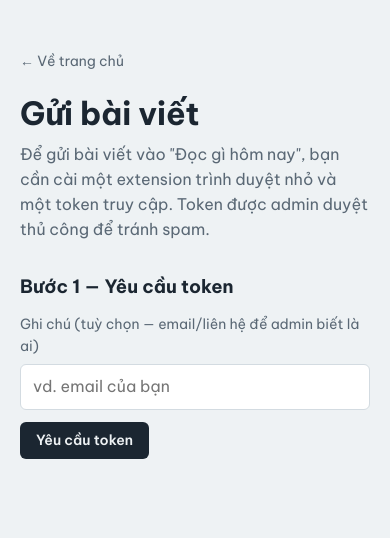
After one commit to henryh2q/medium-reader, a FastAPI app: template templates/submit.html in a window 390 px wide. The commit adds this page. Shown: the top 538 px of the page. Run offline with FastAPI, Linux system fonts and the light colour scheme; the template is opened without the code that fills it, so the values that code supplies are empty.

Commit message:
Add token request flow, SEO-friendly URLs, mobile freshness, feedback form
Batch translate hidden (not removed) and replaced with a "+" button linking
to /submit. Also, a few independent pieces landed together:

Token request flow (public submission without exposing IMPORT_TOKEN):
- /submit lets anyone request access: creates a UUID-keyed token_requests
  row, emails the admin via Resend (emailer.py), then polls
  GET /api/token-requests/<id> every 5s — no reload needed when the admin
  approves. The approved view shows the token plus manual "Load unpacked"
  extension install steps (not published to the Chrome Web Store, which
  needs a paid developer account and review).
- /admin/requests (new Basic Auth via ADMIN_USER/ADMIN_PASS, scoped only to
  /admin/* — the rest of the site stays public) lists requests and lets the
  admin approve one, generating a random per-request token.
- /admin/import now accepts either the site owner's IMPORT_TOKEN or any
  approved token_requests.token, so each granted user can be revoked
  independently later.
- Fixed a bug caught during testing: /admin/translate* also lives under
  /admin/ but is a public action (the per-article translate button on the
  home page), so it needed to be explicitly excluded from the new admin
  Basic Auth middleware alongside /admin/import — the exact-match exclusion
  list from before didn't work with path parameters like {article_id}.

SEO: articles now live at /bai-viet/<slug> (slug generated from the English
title at import time, stable across translation, de-duplicated with -2/-3
suffixes) instead of /a/<id>. Added per-page meta description, Open Graph/
Twitter tags, a canonical link, and /sitemap.xml + /robots.txt.

Mobile freshness: PWAs opened from the home screen often resume a cached
page instead of reloading, so newly imported articles wouldn't show up
without a manual app restart. static/fresh-on-resume.js reloads the home
page when the tab regains visibility after being hidden for 30+ seconds.

Feedback: a "Báo lỗi / Góp ý" button opens a small modal that posts to
POST /api/feedback, emailed to the admin through the same emailer.py.

Co-Authored-By: Claude Sonnet 5 <noreply@anthropic.com>

```diff
--- a/app.py
+++ b/app.py
@@ -1,21 +1,24 @@
 """Web đọc bài:  uvicorn app:app --reload"""
+import base64
 import json
 import logging
 import re
 import secrets
 import threading
+import uuid
 from contextlib import asynccontextmanager
 
 import markdown
 import nh3
 from fastapi import FastAPI, HTTPException, Request
-from fastapi.responses import FileResponse
+from fastapi.responses import FileResponse, Response
 from fastapi.staticfiles import StaticFiles
 from fastapi.templating import Jinja2Templates
 from pydantic import BaseModel, Field
 
 import config
 import db
+import emailer
 import fetcher
 import llm
 
@@ -37,6 +40,40 @@ _translating: set[int] = set()
 _translating_lock = threading.Lock()
 
 
+# ---------- Basic Auth riêng cho /admin/* ----------
+
+def _admin_auth_ok(header: str) -> bool:
+    if not header.startswith("Basic "):
+        return False
+    try:
+        user, _, pw = base64.b64decode(header[6:]).decode("utf-8").partition(":")
+    except Exception:
+        return False
+    return (secrets.compare_digest(user.encode(), config.ADMIN_USER.encode())
+            and secrets.compare_digest(pw.encode(), config.ADMIN_PASS.encode()))
+
+
+# Các route /admin/* công khai, không qua Basic Auth admin:
+# - /admin/import: xác thực riêng bằng X-Import-Token (extension của bất kỳ ai được
+#   cấp token qua /submit, không phải chỉ admin).
+# - /admin/translate*: nút "Dịch" trên trang chủ công khai gọi, ai xem trang cũng
+#   bấm được — không phải thao tác quản trị dù tiền tố path là /admin/.
+ADMIN_PUBLIC_PREFIXES = ("/admin/import", "/admin/translate")
+
+
+@app.middleware("http")
+async def admin_auth(request: Request, call_next):
+    path = request.url.path
+    if not path.startswith("/admin/") or path.startswith(ADMIN_PUBLIC_PREFIXES):
+        return await call_next(request)
+    if not (config.ADMIN_USER and config.ADMIN_PASS):
+        return Response("Chưa đặt ADMIN_USER / ADMIN_PASS.", status_code=503)
+    if _admin_auth_ok(request.headers.get("authorization", "")):
+        return await call_next(request)
+    return Response("Cần đăng nhập.", status_code=401,
+                    headers={"WWW-Authenticate": 'Basic realm="admin", charset="UTF-8"'})
+
+
 @app.get("/healthz")
 def healthz():
     return {"ok": True}
@@ -47,6 +84,40 @@ def favicon():
     return FileResponse(config.BASE_DIR / "static" / "favicon.ico")
 
 
+@app.get("/robots.txt", include_in_schema=False)
+def robots_txt(request: Request):
+    base = f"{request.url.scheme}://{request.url.netloc}"
+    body = (
+        "User-agent: *\n"
+        "Allow: /\n"
+        "Disallow: /submit\n"
+        "Disallow: /admin/\n"
+        f"Sitemap: {base}/sitemap.xml\n"
+    )
+    return Response(body, media_type="text/plain")
+
+
+@app.get("/sitemap.xml", include_in_schema=False)
+def sitemap_xml(request: Request):
+    base = f"{request.url.scheme}://{request.url.netloc}"
+    with db.conn() as c:
+        rows = c.execute(
+            "SELECT slug, created_at FROM articles WHERE status='translated' ORDER BY created_at DESC"
+        ).fetchall()
+    urls = [f"<url><loc>{base}/</loc></url>"]
+    for r in rows:
+        urls.append(
+            f"<url><loc>{base}/bai-viet/{r['slug']}</loc>"
+            f"<lastmod>{r['created_at'][:10]}</lastmod></url>"
+        )
+    xml = (
+        '<?xml version="1.0" encoding="UTF-8"?>'
+        '<urlset xmlns="http://www.sitemaps.org/schemas/sitemap/0.9">'
+        + "".join(urls) + "</urlset>"
+    )
+    return Response(xml, media_type="application/xml")
+
+
 class ImportIn(BaseModel):
     url: str = Field(min_length=1, max_length=2000)
     title: str = Field(min_length=1, max_length=500)
@@ -55,14 +126,26 @@ class ImportIn(BaseModel):
     tags: list[str] = Field(default_factory=list, max_length=10)
 
 
+def _valid_import_token(token: str) -> bool:
+    """Chấp nhận token gốc của chủ site (IMPORT_TOKEN) hoặc bất kỳ token nào đã
+    được admin duyệt qua /admin/requests (xem token_requests)."""
+    if not token:
+        return False
+    if config.IMPORT_TOKEN and secrets.compare_digest(token.encode(), config.IMPORT_TOKEN.encode()):
+        return True
+    with db.conn() as c:
+        row = c.execute(
+            "SELECT 1 FROM token_requests WHERE status='approved' AND token=?", (token,)
+        ).fetchone()
+    return row is not None
+
+
 @app.post("/admin/import")
 def admin_import(body: ImportIn, request: Request):
     # Đưa bài bạn đang đọc trên trình duyệt (vd. bài Medium member-only, đã mở bằng
     # tài khoản trả phí của bạn) vào app qua extension. Không tự động truy cập Medium.
-    if not config.IMPORT_TOKEN:
-        raise HTTPException(503, "Chưa đặt IMPORT_TOKEN trên server.")
     token = request.headers.get("x-import-token", "")
-    if not secrets.compare_digest(token.encode(), config.IMPORT_TOKEN.encode()):
+    if not _valid_import_token(token):
         raise HTTPException(401, "Sai import token.")
 
     md = fetcher.html_to_markdown_full(body.html)
@@ -82,17 +165,91 @@ def admin_import(body: ImportIn, request: Request):
     except Exception:
         log.exception("Tóm tắt lỗi khi import %s", url)
     with db.conn() as c:
+        if c.execute("SELECT 1 FROM articles WHERE url=?", (url,)).fetchone():
+            return {"ok": False, "reason": "Bài đã có trong hệ thống."}
+        slug = db.make_unique_slug(c, title)
         cur = c.execute(
-            """INSERT OR IGNORE INTO articles (url, title, author, content_en, summary_en, word_count, status)
-               VALUES (?, ?, ?, ?, ?, ?, 'new')""",
-            (url, title, body.author.strip(), md, summary_en, words),
+            """INSERT INTO articles (url, slug, title, author, content_en, summary_en, word_count, status)
+               VALUES (?, ?, ?, ?, ?, ?, ?, 'new')""",
+            (url, slug, title, body.author.strip(), md, summary_en, words),
         )
-        if cur.rowcount == 0:
-            return {"ok": False, "reason": "Bài đã có trong hệ thống."}
         article_id = cur.lastrowid
         if tags:
             db.set_article_tags(c, article_id, tags)
     return {"ok": True, "words": words}
+
+
+# ---------- Yêu cầu cấp token (/submit) ----------
+
+@app.get("/submit")
+def submit_page(request: Request):
+    return templates.TemplateResponse(request, "submit.html", {})
+
+
+class TokenRequestIn(BaseModel):
+    note: str = Field(default="", max_length=300)
+
+
+@app.post("/api/token-requests")
+def create_token_request(body: TokenRequestIn):
+    request_id = str(uuid.uuid4())
+    with db.conn() as c:
+        c.execute(
+            "INSERT INTO token_requests (request_id, note) VALUES (?, ?)",
+            (request_id, body.note.strip()),
+        )
+    emailer.send_token_request_notice(request_id, body.note.strip())
+    return {"request_id": request_id}
+
+
+@app.get("/api/token-requests/{request_id}")
+def check_token_request(request_id: str):
+    with db.conn() as c:
+        row = c.execute(
+            "SELECT status, token FROM token_requests WHERE request_id=?", (request_id,)
+        ).fetchone()
+    if not row:
+        raise HTTPException(404, "Không tìm thấy yêu cầu")
+    return {"status": row["status"], "token": row["token"] if row["status"] == "approved" else None}
+
+
+@app.get("/admin/requests")
+def admin_requests_page(request: Request):
+    with db.conn() as c:
+        rows = c.execute(
+            "SELECT * FROM token_requests ORDER BY created_at DESC LIMIT 200"
+        ).fetchall()
+    return templates.TemplateResponse(request, "admin_requests.html", {"requests": rows})
+
+
+@app.post("/admin/requests/{request_id}/approve")
+def admin_approve_request(request_id: str):
+    with db.conn() as c:
+        row = c.execute("SELECT status FROM token_requests WHERE request_id=?", (request_id,)).fetchone()
+        if not row:
+            raise HTTPException(404, "Không tìm thấy yêu cầu")
+        token = secrets.token_urlsafe(24)
+        c.execute(
+            "UPDATE token_requests SET status='approved', token=? WHERE request_id=?",
+            (token, request_id),
+        )
+    return {"ok": True, "token": token}
+
+
+# ---------- Báo cáo sự cố / đóng góp ----------
+
+class FeedbackIn(BaseModel):
+    kind: str = Field(pattern="^(bug|idea)$")
+    message: str = Field(min_length=1, max_length=2000)
+    contact: str = Field(default="", max_length=200)
+
+
+@app.post("/api/feedback")
+def submit_feedback(body: FeedbackIn):
+    sent = emailer.send_feedback_notice(body.kind, body.message.strip(), body.contact.strip())
+    if not sent:
+        raise HTTPException(503, "Chưa cấu hình gửi email trên server.")
+    return {"ok": True}
 
 
 def render_md(text: str | None) -> str:
@@ -222,7 +379,7 @@ def api_status(ids: str):
     with db.conn() as c:
         placeholders = ",".join("?" * len(id_list))
         rows = c.execute(
-            f"""SELECT id, status, title, title_vi, summary_vi
+            f"""SELECT id, slug, status, title, title_vi, summary_vi
                 FROM articles WHERE id IN ({placeholders})""",
             id_list,
         ).fetchall()
@@ -232,6 +389,7 @@ def api_status(ids: str):
         "articles": [
             {
                 "id": r["id"],
+                "slug": r["slug"],
                 "status": "translating" if r["id"] in translating_ids else r["status"],
                 "title_vi": r["title_vi"],
                 "summary_vi": r["summary_vi"],
@@ -241,10 +399,10 @@ def api_status(ids: str):
     }
 
 
-@app.get("/a/{article_id}")
-def article(request: Request, article_id: int):
+@app.get("/bai-viet/{slug}")
+def article(request: Request, slug: str):
     with db.conn() as c:
-        a = c.execute("SELECT * FROM articles WHERE id=?", (article_id,)).fetchone()
+        a = c.execute("SELECT * FROM articles WHERE slug=?", (slug,)).fetchone()
     if not a:
         raise HTTPException(404, "Không tìm thấy bài viết")
     return templates.TemplateResponse(request, "article.html", {
--- a/requirements.txt
+++ b/requirements.txt
@@ -6,3 +6,4 @@ markdown>=3.6
 nh3>=0.2
 anthropic>=0.40
 python-dotenv>=1.0
+httpx>=0.27
--- a/static/style.css
+++ b/static/style.css
@@ -80,6 +80,7 @@ a:focus-visible, button:focus-visible { outline: 2px solid var(--accent); outlin
 .meta { display: flex; flex-wrap: wrap; gap: 0.25rem 1rem; color: var(--muted); font-size: 0.8125rem; margin: 0.6rem 0 0; }
 .tag { color: var(--ink); background: var(--marker); padding: 0 0.35rem; border-radius: 2px; }
 .tag-err { background: #f6c6c0; }
+.tag-done { background: #cdeccb; }
 .translate-one {
   flex-shrink: 0; font-size: 0.9rem; line-height: 1; color: var(--accent); background: none;
   border: 1px solid var(--rule); border-radius: 999px; width: 1.75rem; height: 1.75rem;
@@ -142,6 +143,40 @@ a:focus-visible, button:focus-visible { outline: 2px solid var(--accent); outlin
 .reader-head { margin: 2.5rem 0 2rem; }
 .reader-head h1 { font-size: clamp(1.6rem, 4vw, 2.2rem); line-height: 1.2; font-weight: 700; letter-spacing: -0.015em; margin: 0; }
 .hint { color: var(--muted); font-size: 0.8125rem; margin: 1rem 0 0; }
+
+/* ---------- Trang /submit, feedback modal ---------- */
+.back-link { display: inline-block; color: var(--muted); font-size: 0.875rem; text-decoration: none; margin-bottom: 1rem; }
+.back-link:hover { color: var(--accent); }
+.form-block { margin-top: 2rem; }
+.form-block h2 { font-size: 1.15rem; margin: 0 0 0.75rem; }
+.form-block label { display: block; font-size: 0.875rem; color: var(--muted); margin: 0 0 0.4rem; }
+.form-block input, .form-block textarea {
+  width: 100%; box-sizing: border-box; padding: 0.6rem 0.75rem; font: inherit;
+  border: 1px solid var(--rule); border-radius: 6px; background: var(--sheet); color: var(--ink);
+  margin-bottom: 0.75rem;
+}
+.form-block button {
+  font: 600 0.875rem var(--ui); color: var(--paper); background: var(--ink);
+  border: 0; border-radius: 6px; padding: 0.6rem 1rem; cursor: pointer;
+}
+.form-block button:disabled { opacity: 0.55; cursor: default; }
+.token-box { display: block; background: var(--sheet); border: 1px solid var(--rule); border-radius: 6px; padding: 0.75rem; word-break: break-all; font-size: 0.9rem; }
+.submit-instructions { padding-left: 1.25rem; line-height: 1.7; }
+.submit-instructions li { margin-bottom: 0.5rem; }
+
+.feedback-fab {
+  position: fixed; left: 1.25rem; bottom: 1.25rem; z-index: 25;
+  font: 600 0.8125rem var(--ui); color: var(--muted); background: var(--sheet);
+  border: 1px solid var(--rule); border-radius: 999px; padding: 0.5rem 0.9rem;
+  cursor: pointer; box-shadow: 0 4px 12px rgba(10, 20, 30, 0.1);
+}
+.feedback-fab:hover { color: var(--ink); border-color: var(--accent); }
+.feedback-body.form-block { margin-top: 0.5rem; padding: 0 1.1rem 1.1rem; }
+.feedback-body select {
+  width: 100%; box-sizing: border-box; padding: 0.6rem 0.75rem; font: inherit;
+  border: 1px solid var(--rule); border-radius: 6px; background: var(--sheet); color: var(--ink);
+  margin-bottom: 0.75rem;
+}
 
 body[data-lang="vi"] .lang-en,
 body[data-lang="en"] .lang-vi { display: none; }
--- /dev/null
+++ b/static/submit.js
@@ -0,0 +1,63 @@
+(() => {
+  const POLL_MS = 5000;
+  const stepRequest = document.getElementById('step-request');
+  const stepWaiting = document.getElementById('step-waiting');
+  const stepApproved = document.getElementById('step-approved');
+  const requestBtn = document.getElementById('request-btn');
+  const noteEl = document.getElementById('note');
+  const requestStatus = document.getElementById('request-status');
+  const waitingLink = document.getElementById('waiting-link');
+  const tokenValue = document.getElementById('token-value');
+
+  const showStep = (el) => {
+    [stepRequest, stepWaiting, stepApproved].forEach((s) => { s.hidden = s !== el; });
+  };
+
+  const poll = async (requestId) => {
+    try {
+      const res = await fetch(`/api/token-requests/${requestId}`);
+      if (res.ok) {
+        const data = await res.json();
+        if (data.status === 'approved') {
+          tokenValue.textContent = data.token;
+          showStep(stepApproved);
+          return;
+        }
+      }
+    } catch {
+      // thử lại ở vòng poll tiếp theo
+    }
+    setTimeout(() => poll(requestId), POLL_MS);
+  };
+
+  const startWaiting = (requestId) => {
+    const url = new URL(location.href);
+    url.searchParams.set('request_id', requestId);
+    history.replaceState(null, '', url);
+    waitingLink.textContent = url.href;
+    showStep(stepWaiting);
+    poll(requestId);
+  };
+
+  requestBtn.addEventListener('click', async () => {
+    requestBtn.disabled = true;
+    requestStatus.textContent = 'Đang gửi yêu cầu…';
+    try {
+      const res = await fetch('/api/token-requests', {
+        method: 'POST',
+        headers: { 'Content-Type': 'application/json' },
+        body: JSON.stringify({ note: noteEl.value.trim() }),
+      });
+      if (!res.ok) throw new Error(await res.text());
+      const data = await res.json();
+      startWaiting(data.request_id);
+    } catch (e) {
+      requestStatus.textContent = `Lỗi: ${e.message}`;
+      requestBtn.disabled = false;
+    }
+  });
+
+  // Nếu URL đã có request_id (user quay lại từ link đã lưu), tiếp tục polling luôn.
+  const existingId = new URL(location.href).searchParams.get('request_id');
+  if (existingId) startWaiting(existingId);
+})();
--- a/static/translate.js
+++ b/static/translate.js
@@ -28,7 +28,7 @@
     entry.dataset.status = info.status;
     if (info.status === 'translated') {
       entry.querySelector('h2').innerHTML =
-        `<a href="/a/${info.id}">${escapeHtml(info.title_vi || entry.dataset.title)}</a>`;
+        `<a href="/bai-viet/${info.slug}">${escapeHtml(info.title_vi || entry.dataset.title)}</a>`;
       const descEl = entry.querySelector('.desc');
       if (info.summary_vi) {
         if (descEl) descEl.textContent = info.summary_vi;
--- a/templates/base.html
+++ b/templates/base.html
@@ -4,6 +4,15 @@
   <meta charset="utf-8">
   <meta name="viewport" content="width=device-width, initial-scale=1">
   <title>{% block title %}Đọc gì hôm nay{% endblock %}</title>
+  <meta name="description" content="{% block meta_description %}Kho bài kỹ thuật được chọn lọc và dịch sang tiếng Việt: system design, AI, phỏng vấn kỹ sư phần mềm.{% endblock %}">
+  {% block meta_robots %}{% endblock %}
+  <link rel="canonical" href="{% block canonical %}{{ request.url.scheme }}://{{ request.url.netloc }}{{ request.url.path }}{% endblock %}">
+  <meta property="og:site_name" content="Đọc gì hôm nay">
+  <meta property="og:type" content="{% block og_type %}website{% endblock %}">
+  <meta property="og:title" content="{% block og_title %}Đọc gì hôm nay{% endblock %}">
+  <meta property="og:description" content="{% block og_description %}Kho bài kỹ thuật được chọn lọc và dịch sang tiếng Việt.{% endblock %}">
+  <meta property="og:image" content="{% block og_image %}https://{{ request.url.hostname }}/static/favicon/favicon-512.png{% endblock %}">
+  <meta name="twitter:card" content="summary">
   <link rel="shortcut icon" href="/favicon.ico">
   <link rel="icon" type="image/svg+xml" href="/static/logo.svg">
   <link rel="icon" type="image/png" sizes="32x32" href="/static/favicon/favicon-32.png">
--- /dev/null
+++ b/templates/submit.html
@@ -0,0 +1,42 @@
+{% extends "base.html" %}
+{% block title %}Yêu cầu quyền gửi bài — Đọc gì hôm nay{% endblock %}
+{% block meta_robots %}<meta name="robots" content="noindex">{% endblock %}
+{% block content %}
+<main class="shelf">
+  <header class="shelf-head">
+    <a href="/" class="back-link">← Về trang chủ</a>
+    <h1>Gửi bài viết</h1>
+    <p>Để gửi bài viết vào "Đọc gì hôm nay", bạn cần cài một extension trình duyệt
+      nhỏ và một token truy cập. Token được admin duyệt thủ công để tránh spam.</p>
+  </header>
+
+  <section id="step-request" class="form-block">
+    <h2>Bước 1 — Yêu cầu token</h2>
+    <label for="note">Ghi chú (tuỳ chọn — email/liên hệ để admin biết là ai)</label>
+    <input id="note" maxlength="300" placeholder="vd. email của bạn">
+    <button type="button" id="request-btn">Yêu cầu token</button>
+    <p id="request-status" class="hint"></p>
+  </section>
+
+  <section id="step-waiting" class="form-block" hidden>
+    <h2>Đang chờ admin duyệt…</h2>
+    <p class="hint">Trang này sẽ tự cập nhật khi admin duyệt yêu cầu, không cần tải
+      lại. Có thể mất một lúc — bạn có thể đóng trang và quay lại sau bằng link này:</p>
+    <p><code id="waiting-link"></code></p>
+  </section>
+
+  <section id="step-approved" class="form-block" hidden>
+    <h2>✅ Đã được duyệt!</h2>
+    <p class="hint">Token của bạn:</p>
+    <p><code id="token-value" class="token-box"></code></p>
+    <ol class="submit-instructions">
+      <li>Tải extension: <a href="https://github.com/henryh2q/medium-reader/tree/main/extension" target="_blank" rel="noopener">mở thư mục <code>extension/</code> trên GitHub</a>, bấm "Code" → "Download ZIP", giải nén.</li>
+      <li>Chrome/Edge → gõ <code>chrome://extensions</code> → bật <b>Developer mode</b> (góc trên phải).</li>
+      <li>Bấm <b>Load unpacked</b> → chọn thư mục <code>extension/</code> vừa giải nén.</li>
+      <li>Mở bài viết bạn muốn gửi → bấm icon extension → dán token ở trên → gửi.</li>
+    </ol>
+  </section>
+</main>
+
+<script src="/static/submit.js"></script>
+{% endblock %}
```
Also changed, not shown: config.py (+14 -1 lines), db.py (+31 -0 lines), emailer.py (added, +57 -0 lines), static/admin_requests.js (added, +17 -0 lines), static/feedback.js (added, +45 -0 lines), static/fresh-on-resume.js (added, +16 -0 lines), templates/admin_requests.html (added, +39 -0 lines), templates/article.html (+6 -1 lines), templates/index.html (+32 -3 lines), README.md, 1 other file.
